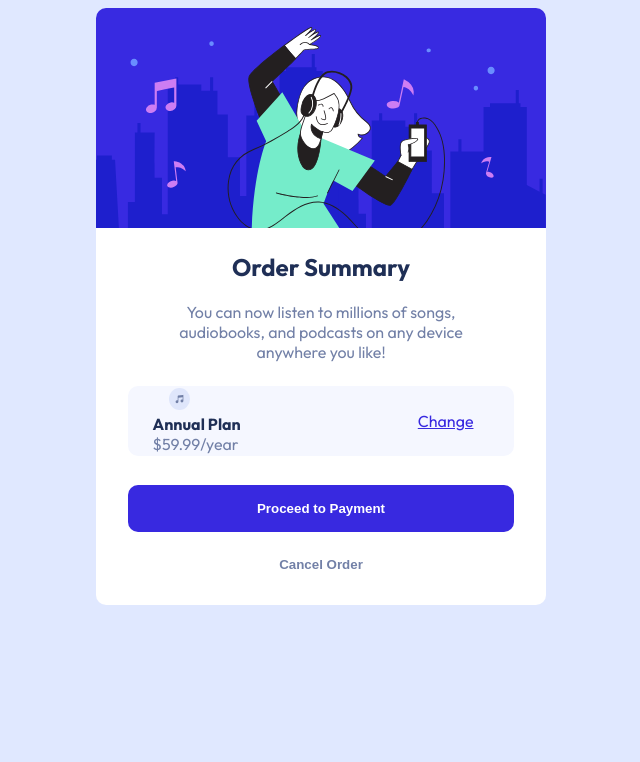
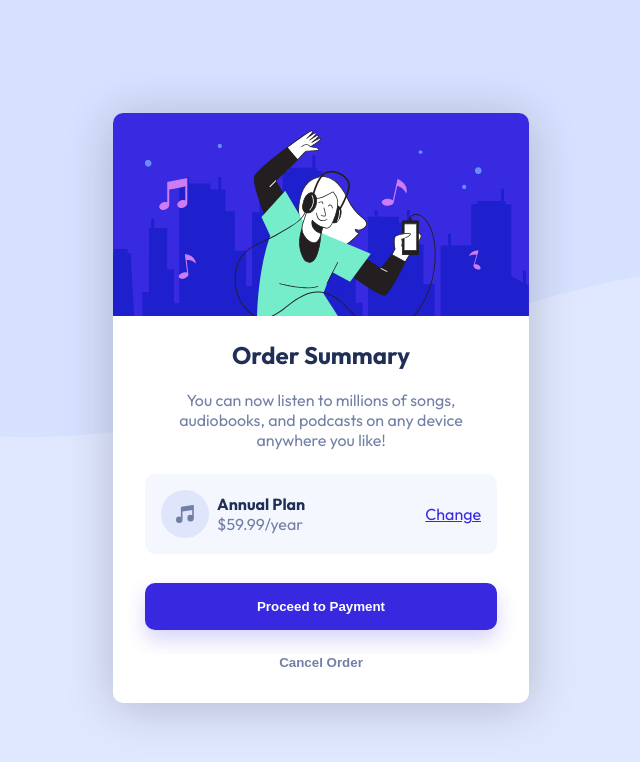
Before and after one commit to sauloteles/order-summary-component-main, a plain HTML site: page index.html in a window 1280 px wide. Shown: the whole page, without its empty margins (319-959 px from the left). Drawn offline with Linux system fonts and the light colour scheme.

Commit message:
add hover e backgroud img

```diff
--- a/style.css
+++ b/style.css
@@ -13,14 +13,21 @@
 body{
     background-color: var(--pale-blue);
     font-family: var(--outifit);
+    height: 100vh;
+    background-image: url(./images/pattern-background-desktop.svg);
+    background-repeat: no-repeat;
+    display: flex;
+    justify-content: center;
+    align-items: center;
 
 }
 
 .card-main{
-    width: 450px;
+    width: 416px;
     background-color: white;
     border-radius: 10px;
     margin: auto;
+    box-shadow: 0px 5px 50px rgb(0,0,0,0.2) ;
 }
 
 .img-top{
@@ -43,7 +50,13 @@ P{
 }
 a{
     color: var(--bright-blue);
-    margin-right: 1rem;
+
+    transition: all 0.3s;
+}
+
+a:hover{
+    color:var(--dark-blue);
+    text-decoration: none;
 }
 
 .detail-plan{
@@ -53,24 +66,29 @@ a{
 .card-plan{
     display: flex;
     align-items: center;
-    justify-content: space-around;
+    justify-content: space-between;
     background-color: var(--very-pale-blue);
-    height: 70px;
+    padding: 1rem;
+    border-radius: 10px;
     margin-top: 1.5rem;
-    border-radius: 10px;
+}
+
+.music-price{
+    display: flex;
+    align-items: center;
 }
 
 .card-plan img{
-    width: 10%;
-    height: 60%;
-    padding-left: 1rem;
+    height: 48px;
+    margin-right: 0.5rem;
+
 
 }
 
 
 .card-plan p{
-    margin: 0%;
-    padding-right: 8rem;
+    margin: 0;
+
 
 }
 
@@ -92,8 +110,14 @@ a{
     color: white;
     font-weight: 800;
     border-radius: 10px;
+    cursor: pointer;
+    transition: all 0.3s;
+    box-shadow: 0px 10px 20px rgba(56,42,225,0.2);
 }
+.btn-pay:hover{
+    background-color: var(--dark-blue);
 
+}
 
 .btn-cancel{
     background-color: white;
@@ -102,4 +126,9 @@ a{
     margin-bottom: 2rem;
     color: var(--desaturated-blue);
     font-weight: 700;
+    cursor: pointer;
 }
+
+.btn-cancel:hover{
+    color: var(--bright-blue);
+}
```
